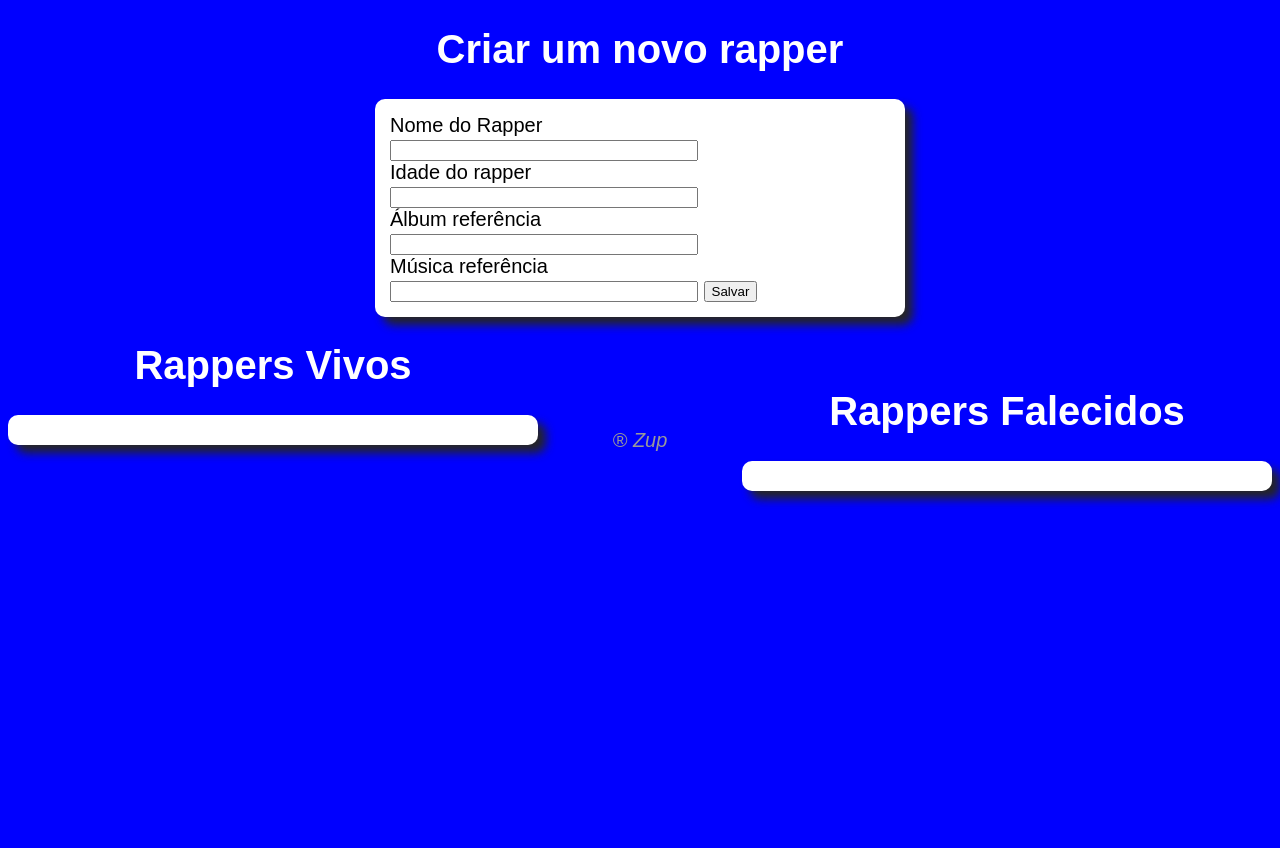
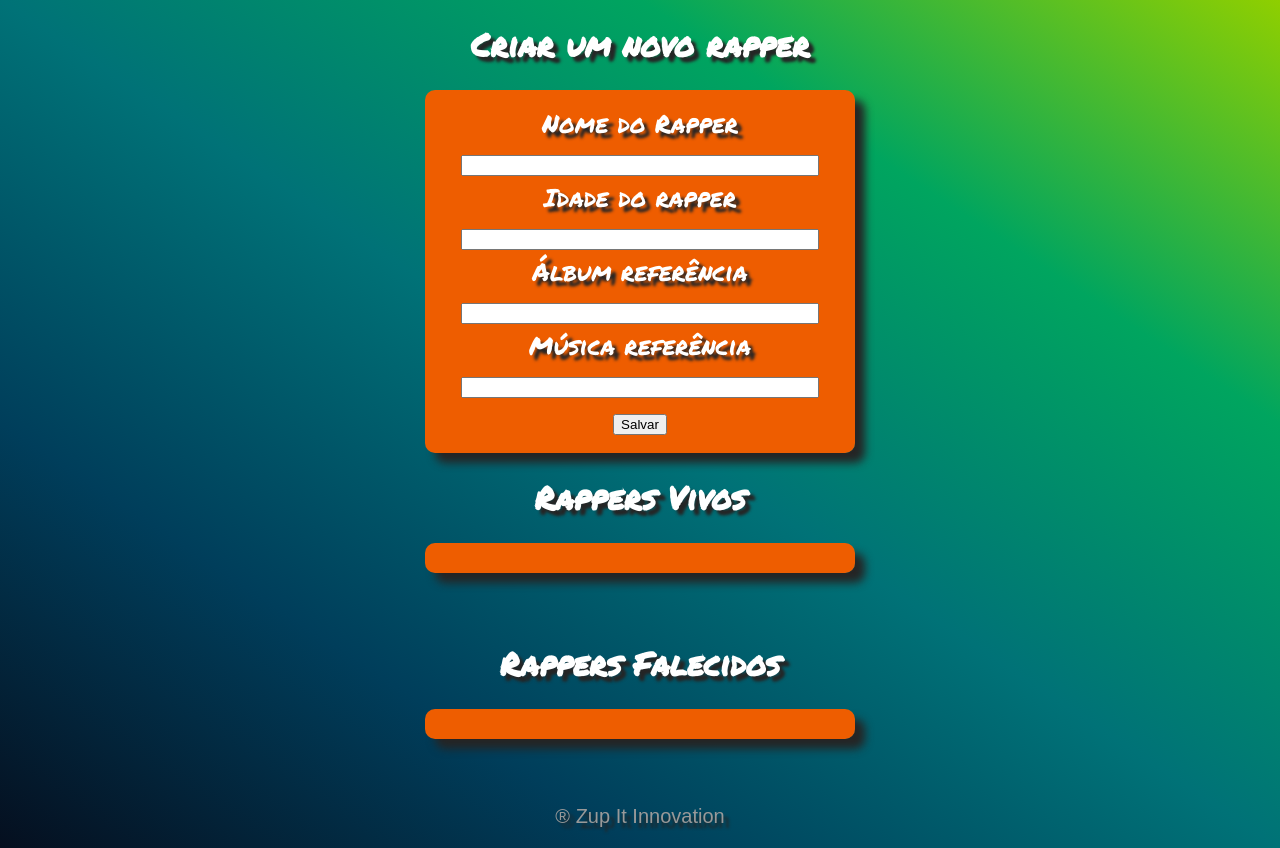
Before and after one commit to Tiagzup/Rapper-JS, a plain HTML site: page index.html in a window 1280 px wide. Before the commit the page ends 800 px from the top, so only its background shows below. Drawn offline with Linux system fonts and the light colour scheme.

Commit message:
melhorando o visual da pagina

```diff
--- a/index.css
+++ /dev/null
@@ -1,28 +0,0 @@
-body {
-    background: blue;
-    font: normal 15pt Arial;
-}
-h1 {
-    color: white;
-    text-align: center;
-}
-section {
-    background: white;
-    border-radius: 10px;
-    padding: 15px;
-    width: 500px;
-    margin: auto;
-    box-shadow: 8px 8px 10px rgb(37, 37, 37);
-}
-div#vivos {
-    float: left;
-}
-div#mortos {
-    float: right;
-
-}
-div#marca {
-    color: rgb(153, 153, 153);
-    text-align: center;
-    font-style: italic;
-}
--- a/index.html
+++ b/index.html
@@ -6,7 +6,8 @@
     <meta name="viewport" content="width=device-width, initial-scale=1.0">
     <meta http-equiv="X-UA-Compatible" content="ie=edge">
     <title>Rappers</title>
-    <link rel="stylesheet" href="index.css">
+    <link href="https://fonts.googleapis.com/css?family=Permanent+Marker&display=swap" rel="stylesheet">
+    <link rel="stylesheet" href="style.css">
 </head>
 
 <body>
@@ -15,19 +16,20 @@
         <div id="criarNovo">
             <label>Nome do Rapper</label>
             <br>
-            <input style="width: 300px;" id="name" />
+            <input style="width: 350px;" id="name" />
             <br>
             <label>Idade do rapper</label>
             <br>
-            <input style="width: 300px;" id="age" />
+            <input style="width: 350px;" id="age" />
             <br>
             <label>Álbum referência</label>
             <br>
-            <input style="width: 300px;" id="album" />
+            <input style="width: 350px;" id="album" />
             <br>
             <label>Música referência</label>
             <br>
-            <input style="width: 300px;" id="single" />
+            <input style="width: 350px;" id="single" />
+            <br />
             <button onclick="createRapper()" type=submit>Salvar</button>
         </div>
     </section>
@@ -49,15 +51,11 @@
     </div>
     <br>
     <br>
-
     <div id="marca">
         <footer>
-            <p>&reg; Zup</p>
+            <p>&reg; Zup It Innovation</p>
         </footer>
     </div>
-
-
-
     <script src="./index.js"></script>
 
 </body>
--- a/index.js
+++ b/index.js
@@ -26,8 +26,7 @@ const createRapper = () => {
         <br/>
         Single: <span>${rapper.single}</span>
         <br/>
-        <button onclick="matarRapper('${rapper.name}')" >Remover Rapper</button><br/>
-        <br/>
+        <button onclick="matarRapper('${rapper.name}')" >Remover</button><br/>
         `)
     }
     document.getElementById('listaVivos').innerHTML=rapperAliveHtml.join("")
--- /dev/null
+++ b/style.css
@@ -0,0 +1,28 @@
+body {
+    background-image: linear-gradient(to right top, #050f1f, #003e5b, #007277, #00a55f, #8fcf00);
+    font-family: 'Permanent Marker', cursive;
+    text-shadow: 5px 5px 3px rgb(37, 37, 37);
+}
+h1 {
+    color: white;
+    text-align: center;
+}
+div#criarNovo {
+    font-size: 25px;
+}
+section {
+    background-image: linear-gradient(to right top, #ee5d00, #ee5d00, #ee5d00, #ee5d00, #ee5d00);
+    color: white;
+    border-radius: 10px;
+    padding: 15px;
+    width: 400px;
+    margin: auto;
+    box-shadow: 10px 10px 8px rgb(37, 37, 37);
+    text-align: center;
+}
+div#marca {
+    color: rgb(153, 153, 153);
+    text-align: center;
+    font-style: italic;
+    font: normal 20px Arial;
+}
```
